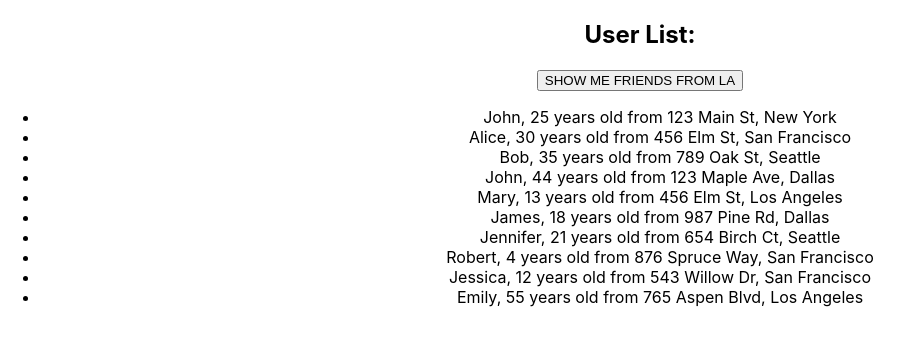
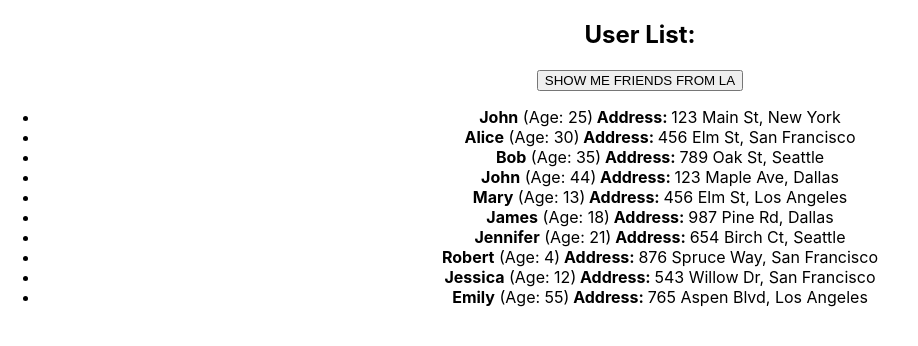
Before and after one commit to sky7way/homework-front-main, a React (Create React App) app: page / in a window 1280 px wide. Shown: the top 346 px of the page, without its empty margins (0-918 px from the left). Built offline with nearby package versions, Linux system fonts and the light colour scheme.

Commit message:
final final HW2

```diff
--- a/src/HW/2/UserList2.tsx
+++ b/src/HW/2/UserList2.tsx
@@ -18,9 +18,7 @@ export const UserList2 = (props: UserList2PropsType) => {
 			<ul>
 			  {props.users.myFriends.map(el => {
 				  return (
-					  <li key={el.id}>
-						 {el.name}, {el.age} years old from {el.address.street}, {el.address.city}
-					  </li>
+					  <CurrentUser key={el.id} user={el}/>
 				  )
 			  })}
 			</ul>
```
